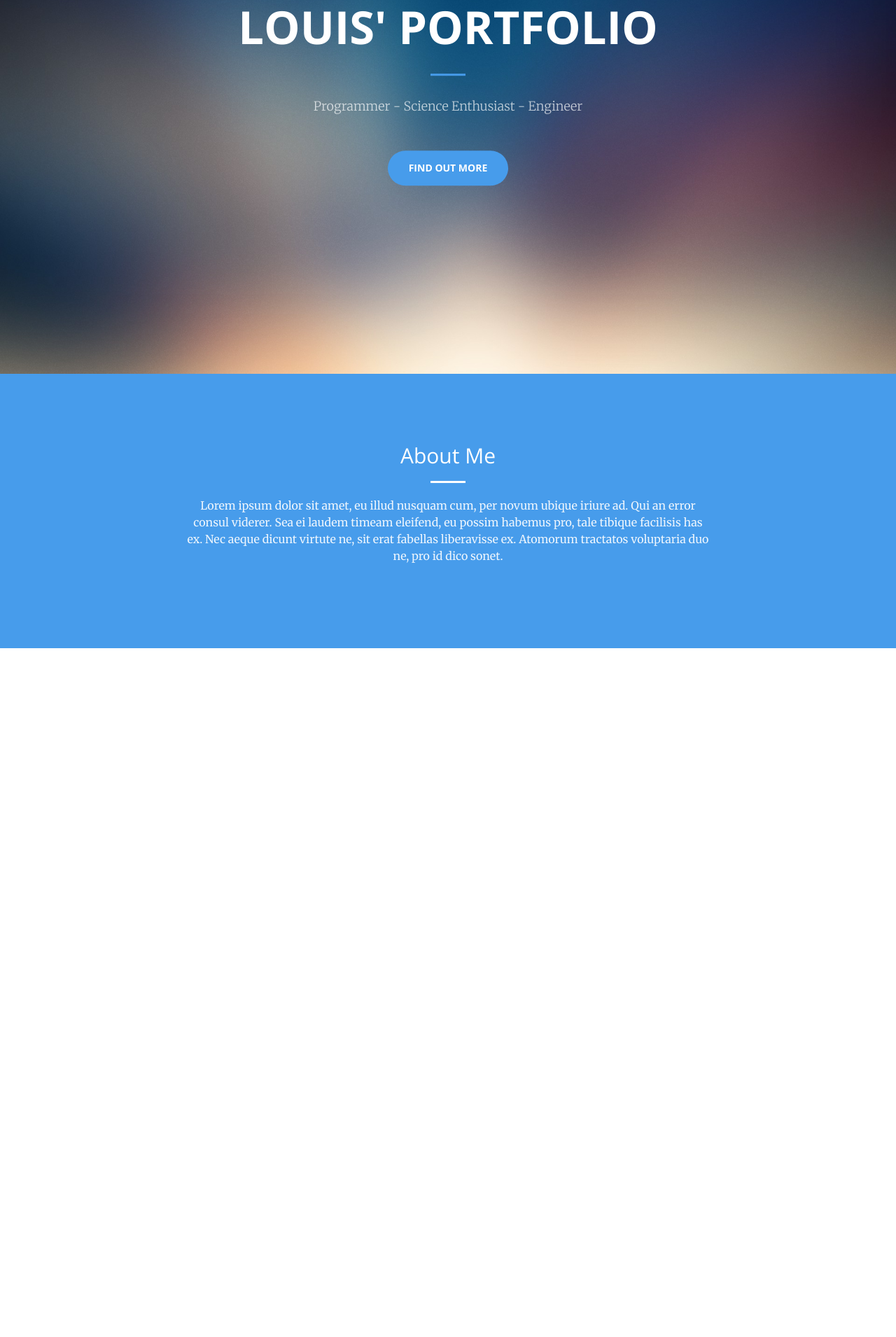
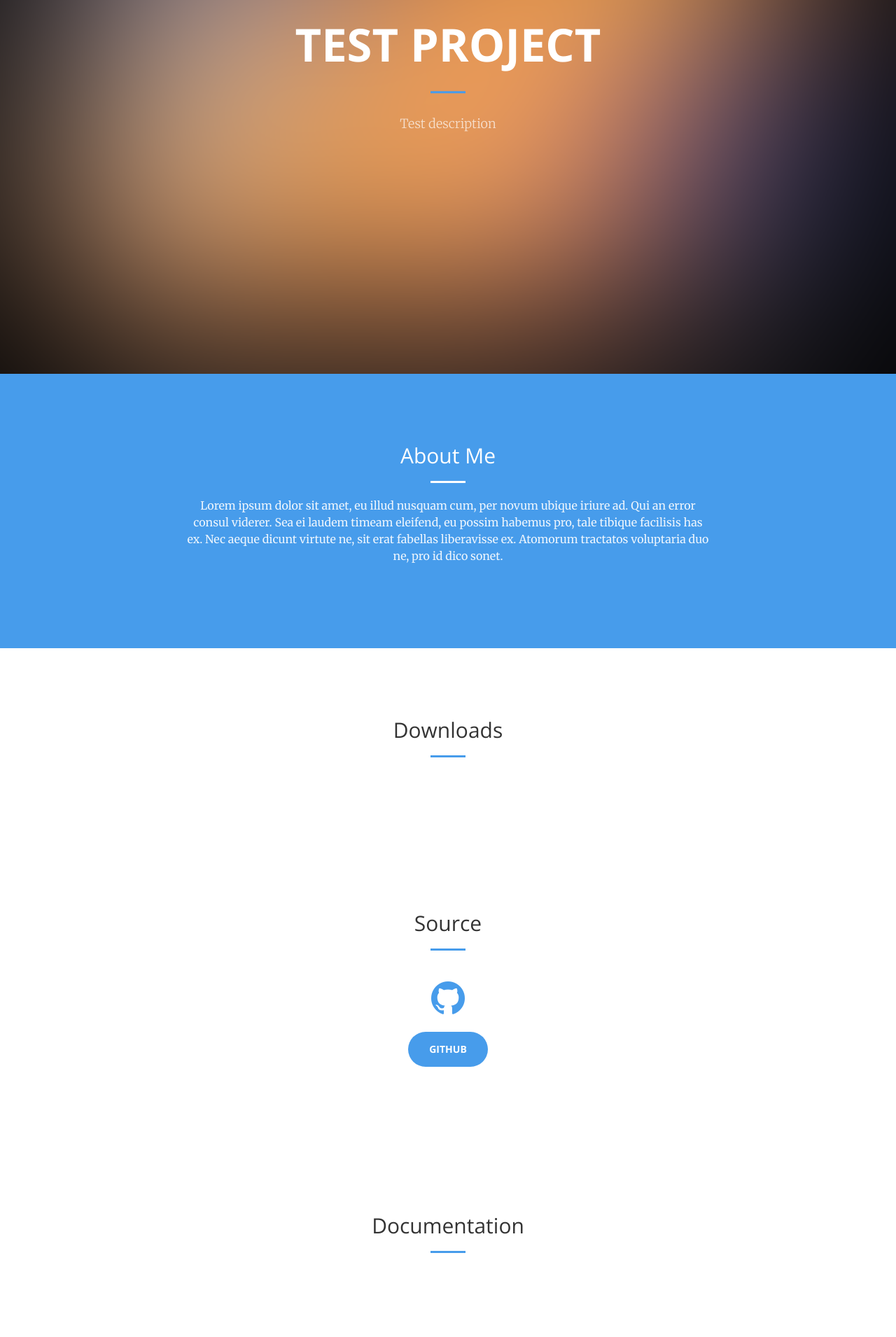
Before and after one commit to FunkyNoodles/FunkyNoodles.github.io, a plain HTML site: page projects/project-template.html in a window 1280 px wide. Shown: the part 266-2176 px from the top of the page at 70% size. Before the commit the page ends 1192 px from the top, so only its background shows below. Drawn offline with nearby package versions, Linux system fonts and the light colour scheme.

Commit message:
Finished preliminaries for template project page

```diff
--- a/projects/project-template.html
+++ b/projects/project-template.html
@@ -50,13 +50,13 @@
 							<a class="page-scroll" href="#about">About</a>
 						</li>
 						<li>
-							<a class="page-scroll" href="#projects">Download</a>
+							<a class="page-scroll" href="#downloads">Downloads</a>
 						</li>
 						<li>
-							<a class="page-scroll" href="#portfolio">Source</a>
+							<a class="page-scroll" href="#source">Source</a>
 						</li>
 						<li>
-							<a class="page-scroll" href="#contact">Contact</a>
+							<a class="page-scroll" href="#document">Documentation</a>
 						</li>
 					</ul>
 				</div>
@@ -65,13 +65,13 @@
         <!-- /.container-fluid -->
 		</nav>
 
-		<header id="page-header">
+		<header id="page-header" style="background-image:url(../img/project/test.jpg)">
         <div class="header-content">
             <div class="header-content-inner">
-                <h1>Louis' Portfolio</h1>
+                <h1>Test Project</h1>
                 <hr>
-                <p>Programmer - Science Enthusiast - Engineer</p>
-                <a href="#about" class="btn btn-primary btn-xl page-scroll">Find Out More</a>
+                <p>Test description</p>
+                <!-- <a href="#about" class="btn btn-primary btn-xl page-scroll">Find Out More</a> -->
             </div>
         </div>
 		</header>
@@ -86,11 +86,54 @@
             </div>
 		</div>
 		</section>
+
+		<section id="downloads">
+			<div class="container">
+				<div class="row">
+					<div class="col-lg-12 text-center">
+						<h2 class="section-heading">Downloads</h2>
+						<hr class="primary">
+					</div>
+				</div>
+			</div>
+		</section>
+
+		<section id="source">
+			<div class="container">
+				<div class="row">
+					<div class="col-lg-12 text-center">
+						<h2 class="section-heading">Source</h2>
+						<hr class="primary">
+					</div>
+				</div>
+			</div>
+			<div class="container">
+				<div class="row">
+					<div class="text-center">
+						<div class="service-box">
+							<i class="fa fa-4x fa-github wow bounceIn text-primary"></i>
+								<h1><a href="#" class="btn btn-primary btn-xl page-scroll">GitHub</a></h1>
+						</div>
+					</div>
+				</div>
+			</div>
+		</section>
+
+		<section id="document">
+			<div class="container">
+				<div class="row">
+					<div class="col-lg-12 text-center">
+						<h2 class="section-heading">Documentation</h2>
+						<hr class="primary">
+					</div>
+				</div>
+			</div>
+		</section>
 		<!-- jQuery -->
-		<script src="js/jquery.js"></script>
+		<script src="../js/jquery.js"></script>
 
 		<!-- Bootstrap Core JavaScript -->
-		<script src="js/bootstrap.min.js"></script>
+		<script src="../js/bootstrap.min.js"></script>
 
 		<!-- Plugin JavaScript -->
 		<script src="../js/jquery.easing.min.js"></script>
```
Also changed, not shown: index.html (+3 -3 lines), img/project/test.jpg (added).
